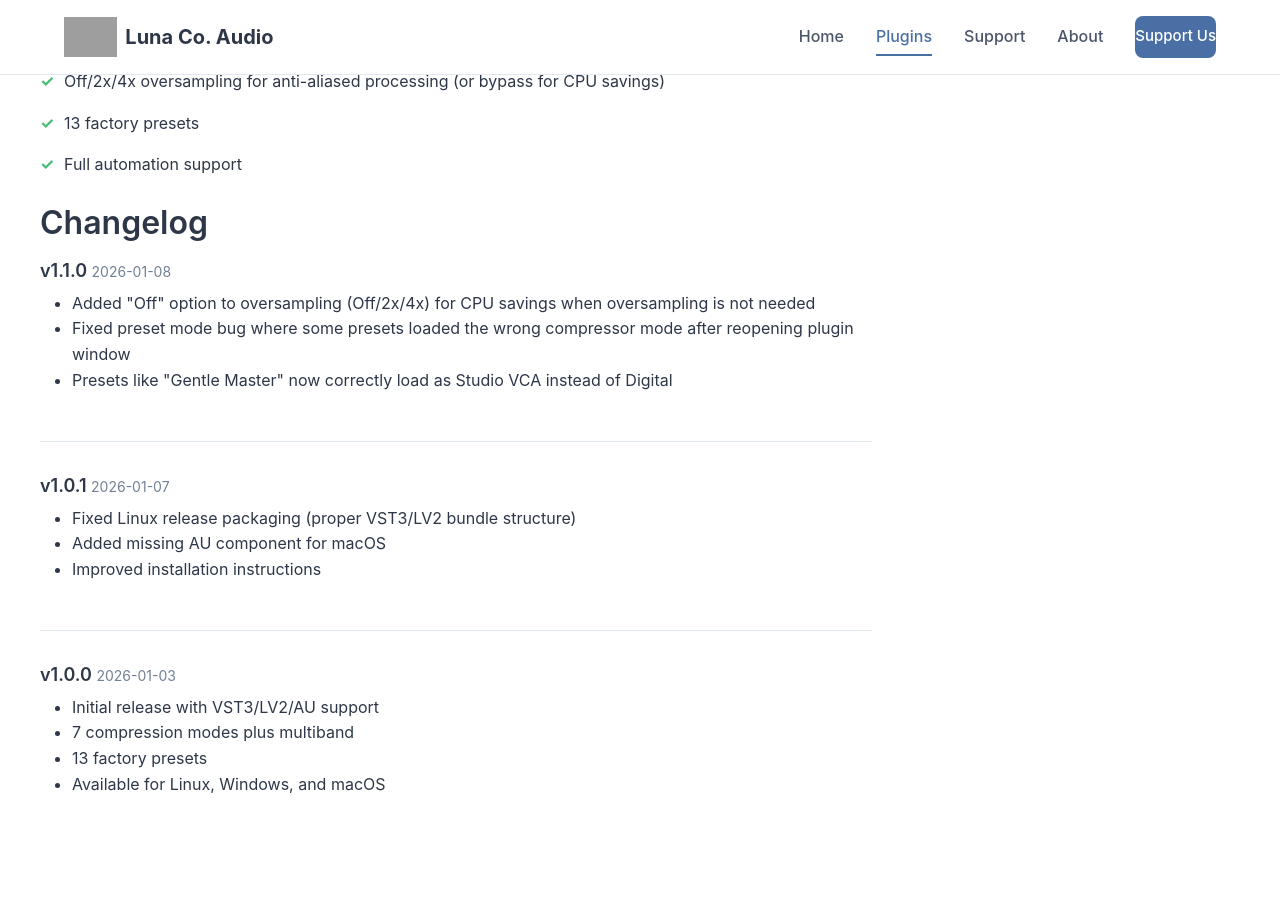
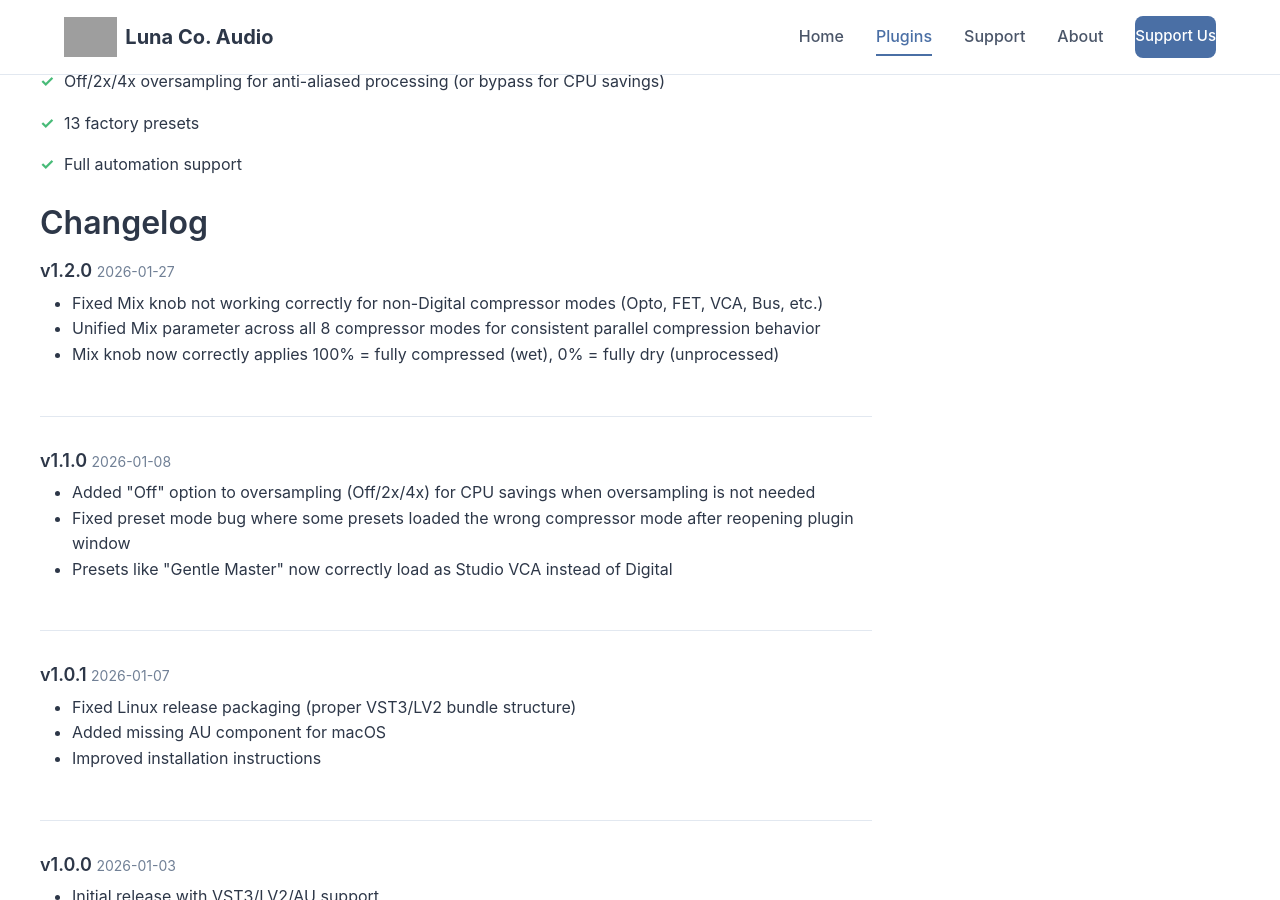
Before and after one commit to dusk-audio/dusk-audio.github.io, a Jekyll site: the page built from _plugins/multi-comp.md, in a window 1280 px wide and 900 px high, scrolled down 12034 px. Built offline with Jekyll 4.4.1, drawn with Linux system fonts in a browser that asks for light colours; some of the changed text lies outside the part shown; grey boxes are pictures that could not be loaded.

Commit message:
Update Multi-Comp to v1.2.0
- Fixed Mix knob for all compressor modes
- Unified Mix parameter across all 8 modes
- Added changelog entry for v1.2.0

```diff
--- a/_data/plugins.yml
+++ b/_data/plugins.yml
@@ -22,7 +22,7 @@
   description: "8 compression modes including Vintage FET, Vintage Opto, Bus Compressor, Classic VCA, Studio FET/VCA, Digital, and 4-band Multiband. Hardware-accurate transformer emulation, analog noise modeling, sidechain HP filter, Off/2x/4x oversampling. Professional dynamics control, completely free."
   status: "released"
   featured: true
-  version: "1.1.0"
+  version: "1.2.0"
 
 # ============================================
 # NEAR PRODUCTION
--- a/_plugins/multi-comp.md
+++ b/_plugins/multi-comp.md
@@ -4,7 +4,7 @@
 slug: multi-comp
 tagline: Multi-mode dynamics compressor
 description: Professional multi-mode compressor with 7 compression styles plus 4-band multiband compression. Free VST3, LV2, and AU plugin for Linux, Windows, and macOS.
-version: "1.1.0"
+version: "1.2.0"
 
 features:
   - 8 compression modes (Vintage Opto, Vintage FET, Classic VCA, Bus, Studio FET, Studio VCA, Digital, Multiband)
@@ -33,6 +33,12 @@
   - "Sample rates: 44.1kHz – 192kHz"
 
 changelog:
+  - version: "1.2.0"
+    date: "2026-01-27"
+    changes:
+      - Fixed Mix knob not working correctly for non-Digital compressor modes (Opto, FET, VCA, Bus, etc.)
+      - Unified Mix parameter across all 8 compressor modes for consistent parallel compression behavior
+      - Mix knob now correctly applies 100% = fully compressed (wet), 0% = fully dry (unprocessed)
   - version: "1.1.0"
     date: "2026-01-08"
     changes:
```
